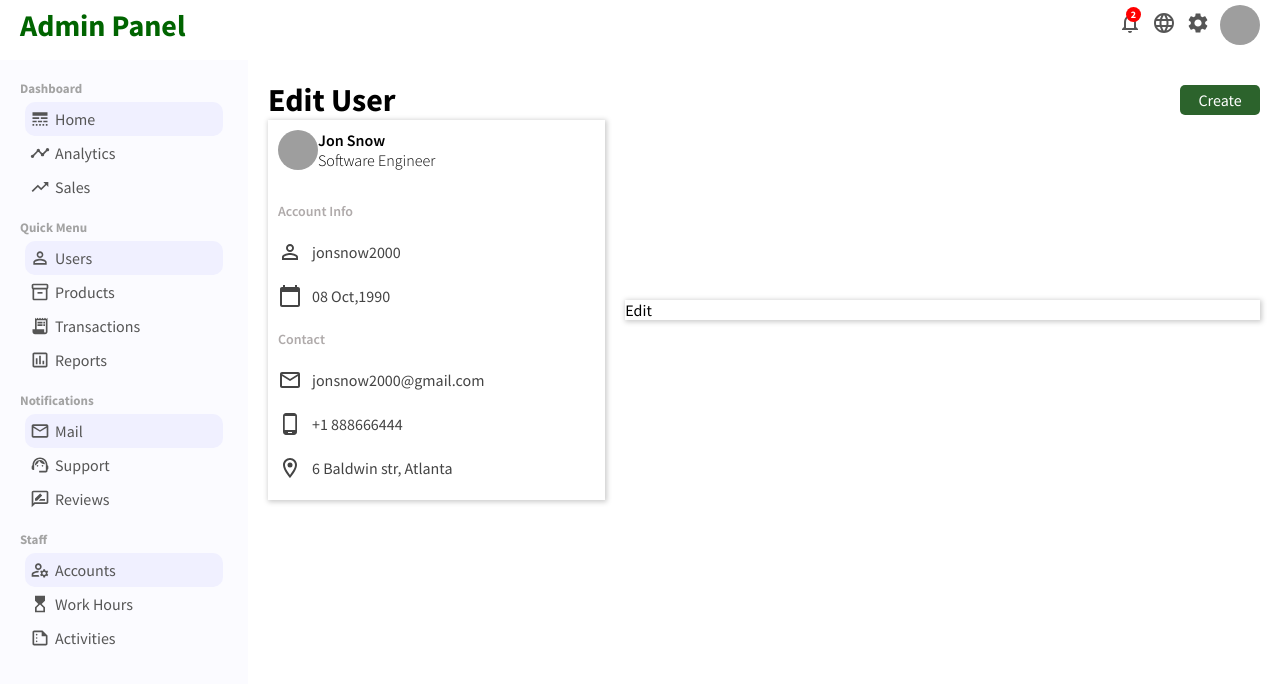
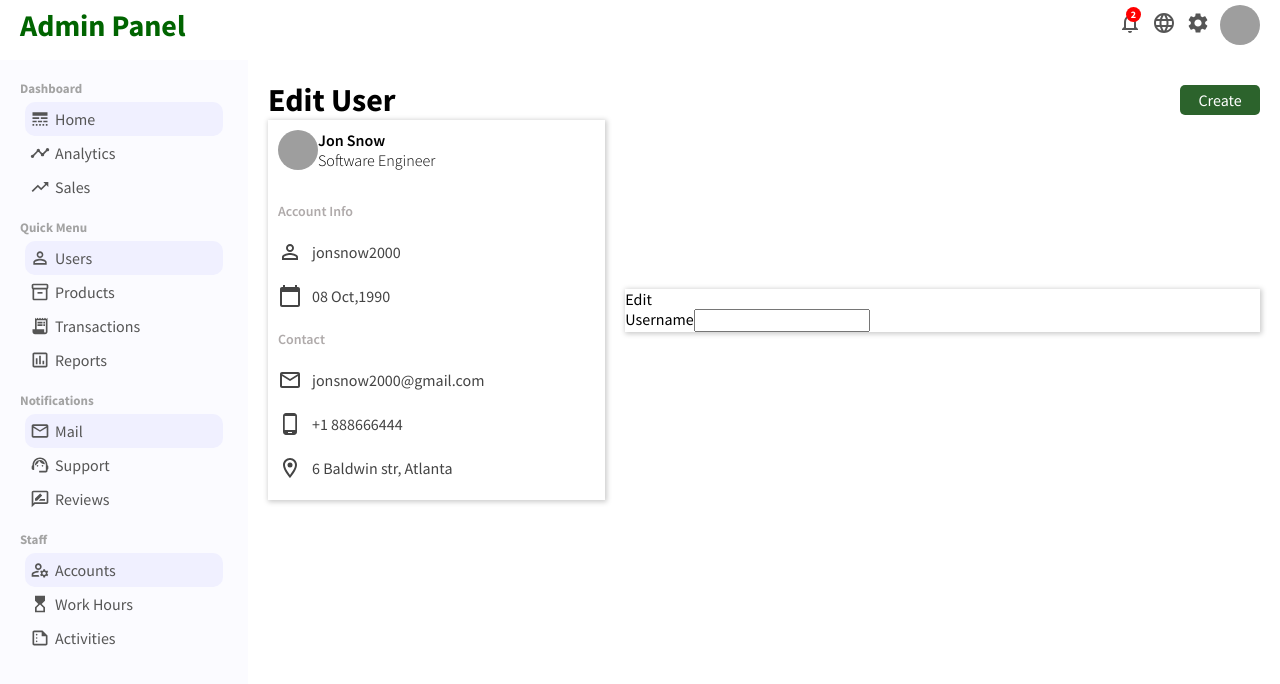
Before and after one commit to PJMantoss/admin_panel, a React (Create React App) app: page /user/1 in a window 1280 px wide. Shown: the top 684 px of the page. Built offline with nearby package versions, Linux system fonts and the light colour scheme; grey boxes are pictures that could not be loaded.

Commit message:
update User component

```diff
--- a/src/pages/user/User.js
+++ b/src/pages/user/User.js
@@ -66,7 +66,16 @@ function User() {
             <div className='userUpdate'>
                 <div className='userUpdateTitle'>Edit</div>
                 <form className='userUpdateForm'>
-                    <div className='userUpdateLeft'></div>
+                    <div className='userUpdateLeft'>
+                        <div className='userUpdateItem'>
+                            <label>Username</label>
+                            <input
+                                type=''
+                                placeholder=''
+                                className=''
+                            />
+                        </div>
+                    </div>
                     <div className='userUpdateRight'></div>
                 </form>
             </div>
```
